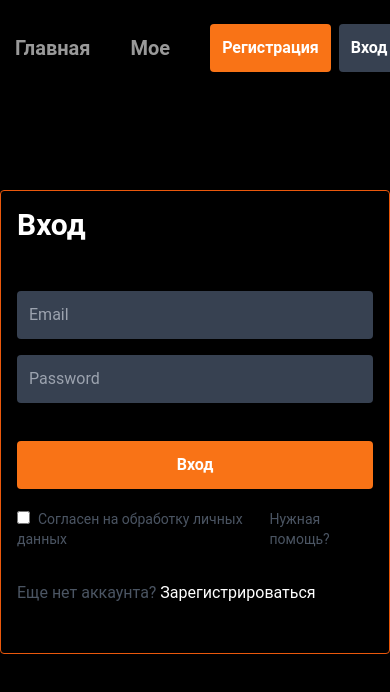
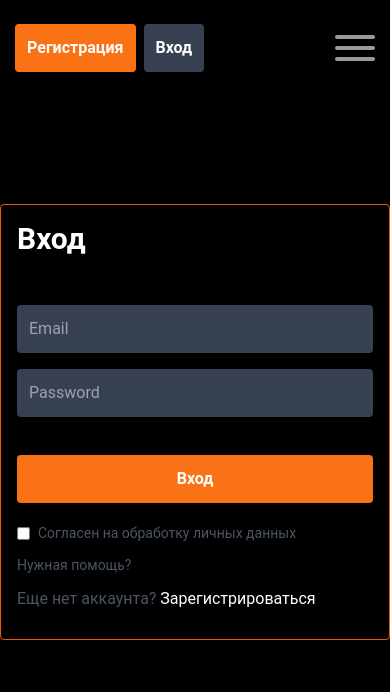
Before and after one commit to Lev-Dolzhenko/react-kinopoisk-, a React (Vite) app: page /login in a window 390 px wide. Shown: the top 692 px of the page. Built offline with nearby package versions, Linux system fonts and the light colour scheme; no server answers; grey boxes are pictures that could not be loaded.

Commit message:
creted responsive

```diff
--- a/src/components/Actors.jsx
+++ b/src/components/Actors.jsx
@@ -25,8 +25,11 @@ const Actors = ({ persons }) => {
           id="sliderActors"
           className="w-full h-full gap-x-5 flex overflow-y-hidden overflow-x-scroll whitespace-nowrap scroll-smooth no-scrollbar"
         >
-          {persons?.map((person) => (
-            <li className="flex-shrink-0 cursor-pointer relative">
+          {persons?.map((person, index) => (
+            <li
+              key={person?.name + index}
+              className="flex-shrink-0 cursor-pointer relative"
+            >
               <img className="h-full w-[200px]" src={person?.photo} alt="/" />
               <div className="absolute left-0 bottom-0 w-full h-full opacity-0 bg-black/60 flex flex-col items-center justify-center hover:opacity-100 transition-opacity">
                 <strong className="text-white text-xl text-wrap text-center">
--- a/src/components/Main.jsx
+++ b/src/components/Main.jsx
@@ -4,22 +4,22 @@ import { AiOutlineHeart, AiFillHeart } from "react-icons/ai";
 
 export const Main = ({ film }) => {
   return (
-    <div className="w-full h-[550px] lg:h-[100vh]">
-      <div className="absolute w-full h-[550px] lg:h-[100vh] bg-gradient-to-r from-black"></div>
+    <div className="w-full h-[600px] lg:h-[100vh]">
+      <div className="absolute w-full h-[600px] lg:h-[100vh] bg-gradient-to-r from-black"></div>
       <div className="w-full h-full">
         <img
           className="w-full h-full object-cover"
           src={film?.backdrop.url}
           alt={film?.id}
         />
-        <div className="absolute top-[40%] left-[1%]">
-          <img className="w-[400px] mb-4" src={film?.logo.url} alt="" />
-          <div className="max-w-[40%] mb-3">
-            <p className="text-white font-bold text-[22px] opacity-[0.6]">
+        <div className="absolute customContainer top-[30%] left-[1%] lg:top-[40%]">
+          <img className="w-[300px] mb-4 lg:w-[400px]" src={film?.logo.url} alt="" />
+          <div className="max-w-[100%] mb-3 sm:max-w-[70%]">
+            <p className="text-white font-bold text-[16px] opacity-[0.6] lg:text-[22px]">
               {film?.shortDescription}
             </p>
           </div>
-          <div className="flex gap-5">
+          <div className=" flex flex-col gap-5 sm:flex-row">
             <button className="text-white rounded bg-orange-500 font-bold flex items-center justify-center p-3 gap-x-2 hover:bg-orange-600 transition-colors">
               <img className="w-7 h-7" src={playIcon} alt="playIcon" />
               Смотреть
--- a/src/components/Navbar.jsx
+++ b/src/components/Navbar.jsx
@@ -9,7 +9,7 @@ export const Navbar = () => {
   const [isShow, setIsShow] = useState(false);
 
   const showSearchList = () => {
-    setIsShow(true)
+    setIsShow(true);
   };
 
   const { user, logOut } = UserAuth();
@@ -27,31 +27,60 @@ export const Navbar = () => {
   return (
     <div className="customContainer py-6 absolute top-0 z-10 w-full">
       <div className="flex items-center justify-between">
-        <div>
+        <div className="hidden md:block">
           <Link to="/">
-            <img className="w-80" src={logotype} alt="kinopoisk" />
+            <img className="w-60 lg:w-80" src={logotype} alt="kinopoisk" />
           </Link>
         </div>
-        <nav>
+        <nav className="order-4 lg:order-none">
           <ul className="flex items-center gap-x-10 text-xl font-bold">
-            <li className="text-white opacity-[0.6] hover:opacity-100 transition-opacity">
+            <li className="text-white opacity-[0.6] hover:opacity-100 transition-opacity hidden lg:flex ">
               <Link to="/">Главная</Link>
             </li>
-            <li className="text-white opacity-[0.6] hover:opacity-100 transition-opacity">
+            <li className="text-white opacity-[0.6] hover:opacity-100 transition-opacity hidden lg:flex ">
               <Link to="/collection">Мое</Link>
             </li>
-            <li onClick={showSearchList} className="opacity-[0.6] flex items-center gap-x-4">
-              <img className="w-7 h-7 cursor-pointer" src={searchIcon} alt="searchIcon" />
+            <li
+              onClick={showSearchList}
+              className="opacity-[0.6] hidden items-center gap-x-4 lg:flex "
+            >
+              <img
+                className="w-7 h-7 cursor-pointer"
+                src={searchIcon}
+                alt="searchIcon"
+              />
               {/* <input className="rounded opacity-[0.6]" type="text"></input> */}
+            </li>
+            <li className="lg:hidden">
+              <div
+                id="burgerIcon"
+                className="header__row_nav_burger"
+              >
+                <input
+                  type="checkbox"
+                  id="burger-checkbox"
+                  className="burger-checkbox"
+                />
+                <label
+                  id="burgerButton"
+                  className="burger"
+                  htmlFor="burger-checkbox"
+                ></label>
+              </div>
             </li>
           </ul>
         </nav>
         {user !== null ? (
-          <div className="flex gap-x-4 items-center">
+          <div className="flex gap-x-4 items-center order-3">
             <Link to="/account">
               <div className="w-10 h-10 bg-white rounded-full opacity-[0.5]"></div>
             </Link>
-            <button onClick={handleLogout} className="text-white rounded bg-orange-500 font-bold flex items-center justify-center p-3 gap-x-2 hover:bg-orange-600 transition-colors">Logout</button>
+            <button
+              onClick={handleLogout}
+              className="text-white rounded bg-orange-500 font-bold flex items-center justify-center p-3 gap-x-2 hover:bg-orange-600 transition-colors hidden lg:flex "
+            >
+              Logout
+            </button>
           </div>
         ) : (
           <div className="flex gap-x-2">
@@ -68,7 +97,7 @@ export const Navbar = () => {
           </div>
         )}
       </div>
-      <SearchList isShow={isShow} setIsShow={setIsShow}/>
+      <SearchList isShow={isShow} setIsShow={setIsShow} />
     </div>
   );
 };
--- a/src/components/Row.jsx
+++ b/src/components/Row.jsx
@@ -58,7 +58,7 @@ export const Row = ({ films, category, rowId }) => {
 
   return (
     <div className="mt-5 ml-4">
-      <h2 className="font-bold text-4xl text-white first-letter:uppercase mb-2">
+      <h2 className="font-bold text-2xl text-white first-letter:uppercase mb-2 sm:text-4xl">
         {category}
       </h2>
       <div className="relative flex items-center scroll group">
--- a/src/components/SavedShows.jsx
+++ b/src/components/SavedShows.jsx
@@ -29,15 +29,15 @@ const SavedShows = () => {
   };
 
   return (
-    <div className="ml-4 text-white">
+    <div className="ml-4 text-white customContainer">
       <h2 className="font-bold text-4xl text-white first-letter:uppercase mb-10">
         Сохраненные
       </h2>
-      <ul className="grid grid-cols-6 gap-4">
+      <ul className="grid grid-cols-1 gap-4 sm:grid-cols-3 md:grid-cols-4 lg:grid-cols-5">
         {movies.length > 0 &&
           movies.map((movie) => (
             <li
-              className="w-[160px] sm:w-[200px] md:w-[240px] lg:w-[280px] relative cursor-pointer hover:scale-110 transition-transform hover:z-10"
+              className="w-[250px] sm:w-[200px] md:w-[180px] lg:w-[200px] xl:w-[250px] 2xl:w-[300px] justify-self-center relative cursor-pointer hover:scale-110 transition-transform hover:z-10"
               key={movie.id}
             >
               <img src={movie?.poster} />
--- a/src/components/SearchList.jsx
+++ b/src/components/SearchList.jsx
@@ -41,9 +41,9 @@ const SearchList = ({ isShow, setIsShow }) => {
   }, [url]);
   return (
     <div
-      className={`fixed left-[50%] top-[40%] translate-x-[-50%] translate-y-[-50%] w-[600px] h-[500px] bg-black/70 rounded py-5 px-2 ${
+      className={`fixed left-[50%] top-[50%] translate-x-[-50%] translate-y-[-50%] w-[300px] h-[500px] bg-black/90 rounded py-5 px-2 ${
         isShow ? "block" : "hidden"
-      }`}
+      } md:w-[600px]`}
     >
       <div className="flex  justify-between">
         <strong className="text-orange-500">Найди свой любимый фильм</strong>
--- a/src/index.css
+++ b/src/index.css
@@ -37,3 +37,53 @@ body {
   right: -5px;
   transform: translateY(-50%);
 }
+
+
+/*styles for burger button */
+
+.burger-checkbox {
+  position: absolute;
+  visibility: hidden;
+}
+.burger {
+  cursor: pointer;
+  display: block;
+  position: relative;
+  border: none;
+  background: transparent;
+  width: 40px;
+  height: 26px;
+  z-index: 102;
+}
+.burger::before,
+.burger::after {
+  content: "";
+  left: 0;
+  position: absolute;
+  display: block;
+  width: 100%;
+  height: 4px;
+  border-radius: 4px;
+  background: #fff;
+  opacity: 0.6;
+}
+.burger::before {
+  top: 0;
+  box-shadow: 0 11px 0 #fff;
+  transition: box-shadow 0.3s 0.15s, top 0.3s 0.15s, transform 0.3s;
+}
+.burger::after {
+  bottom: 0;
+  transition: bottom 0.3s 0.15s, transform 0.3s;
+}
+.burger-checkbox:checked + .burger::before {
+  top: 11px;
+  transform: rotate(45deg);
+  box-shadow: 0 6px 0 rgba(0, 0, 0, 0);
+  transition: box-shadow 0.15s, top 0.3s, transform 0.3s 0.15s;
+}
+.burger-checkbox:checked + .burger::after {
+  bottom: 11px;
+  transform: rotate(-45deg);
+  transition: bottom 0.3s, transform 0.3s 0.15s;
+}
--- a/src/pages/Login.jsx
+++ b/src/pages/Login.jsx
@@ -44,8 +44,8 @@ const Login = () => {
             <button className="text-white rounded bg-orange-500 font-bold flex items-center justify-center p-3 gap-x-2 hover:bg-orange-600 transition-colors mt-[30px]">
               Вход
             </button>
-          <div className="flex justify-between mt-[20px] text-sm text-gray-600">
-            <p>
+            <div className="flex flex-col gap-y-3 mt-[20px] text-sm  text-gray-600 md:flex-row justify-between">
+              <p className="flex items-center">
                 <input id="remember" className="mr-2" type="checkbox" />
                 <label htmlFor="remember">
                   Согласен на обработку личных данных
@@ -53,7 +53,7 @@ const Login = () => {
               </p>
               <p>Нужная помощь?</p>
             </div>
-          <p className="py-8 text-white">
+            <p className="py-3 text-white">
               <span className="text-gray-600">Еще нет аккаунта? </span>{" "}
               <Link to="/signup">Зарегистрироваться</Link>
             </p>
--- a/src/pages/PageFilm.jsx
+++ b/src/pages/PageFilm.jsx
@@ -14,6 +14,14 @@ const PageFilm = () => {
   };
   const [genres, setGenres] = useState([]);
   const [countries, setCountries] = useState([]);
+
+  const truncateString = (str, num) => {
+    if (str?.length > num) {
+      return str.slice(0, num) + "...";
+    } else {
+      return str;
+    }
+  };
 
   useEffect(() => {
     axios
@@ -45,17 +53,21 @@ const PageFilm = () => {
 
   return (
     <>
-      <div className="w-full h-[550px] lg:h-[100vh] text-white/60">
-        <div className="absolute w-full h-[550px] lg:h-[100vh] bg-gradient-to-r from-black"></div>
+      <div className="w-full h-[800px] lg:h-[100vh] text-white/60">
+        <div className="absolute w-full h-[800px] lg:h-[100vh] bg-gradient-to-r from-black"></div>
         <div className="w-full h-full">
           <img
             className="w-full h-full object-cover"
             src={film?.backdrop?.url}
             alt={film?.id}
           />
-          <div className="absolute top-[30%] left-[1%]">
-            <img className="w-[400px] mb-4" src={film?.logo?.url} alt="" />
-            <ul className="text-xs font-semibold flex items-center gap-x-[10px]">
+          <div className="absolute top-[20%] left-[1%] customContainer">
+            <img
+              className="w-[300px] mb-4 lg:w-[400px]"
+              src={film?.logo?.url}
+              alt=""
+            />
+            <ul className="text-xs font-semibold flex items-center gap-x-[10px] mb-4 flex-wrap gap-y-1">
               <li className="psevdoAfter">{film?.rating?.imdb}</li>
               <>
                 {genres.map((genre) => (
@@ -76,12 +88,12 @@ const PageFilm = () => {
                 ))}
               </>
             </ul>
-            <div className="max-w-[40%] mb-3">
-              <p className="text-white font-medium text-[20px] opacity-[0.6]">
-                {film?.description}
+            <div className="max-w-[100%] mb-5">
+              <p className="text-white font-medium text-[16px] opacity-[0.6] lg:text-[22px]">
+                {truncateString(film?.description, 300)}
               </p>
             </div>
-            <div className="flex gap-5">
+            <div className="flex flex-col gap-5 sm:flex-row">
               <button className="text-white rounded bg-orange-500 font-bold flex items-center justify-center p-3 gap-x-2 hover:bg-orange-600 transition-colors">
                 <img className="w-7 h-7" src={playIcon} alt="playIcon" />
                 Смотреть
--- a/src/pages/Signup.jsx
+++ b/src/pages/Signup.jsx
@@ -21,7 +21,7 @@ const Signup = () => {
 
   return (
     <>
-      <div className="fixed left-[50%] translate-x-[-50%] top-[50%] translate-y-[-50%] py-4 px-4 w-[100%] max-w-[450px] border border-orange-600 rounded">
+      <div className="fixed left-[50%] customContainer translate-x-[-50%] top-[50%] translate-y-[-50%] py-4 px-4 w-[100%] max-w-[450px] border border-orange-600 rounded">
         <div className="flex flex-col">
           <h1 className="text-white text-3xl font-bold mb-[40px]">
             Регистрация
@@ -44,7 +44,7 @@ const Signup = () => {
             <button className="text-white rounded bg-orange-500 font-bold flex items-center justify-center p-3 gap-x-2 hover:bg-orange-600 transition-colors mt-[30px]">
               Регистрация
             </button>
-            <div className="flex justify-between mt-[20px] text-sm text-gray-600">
+            <div className="flex flex-col gap-y-3 mt-[20px] text-sm  text-gray-600 md:flex-row justify-between">
               <p>
                 <input id="remember" className="mr-2" type="checkbox" />
                 <label htmlFor="remember">
@@ -53,7 +53,7 @@ const Signup = () => {
               </p>
               <p>Нужная помощь?</p>
             </div>
-            <p className="py-8 text-white">
+            <p className="py-3 text-white">
               <span className="text-gray-600">Уже есть аккаунт? </span>
               <Link to="/login">Войти</Link>
             </p>
```
Lines whose indentation alone changed are shown as unchanged.
